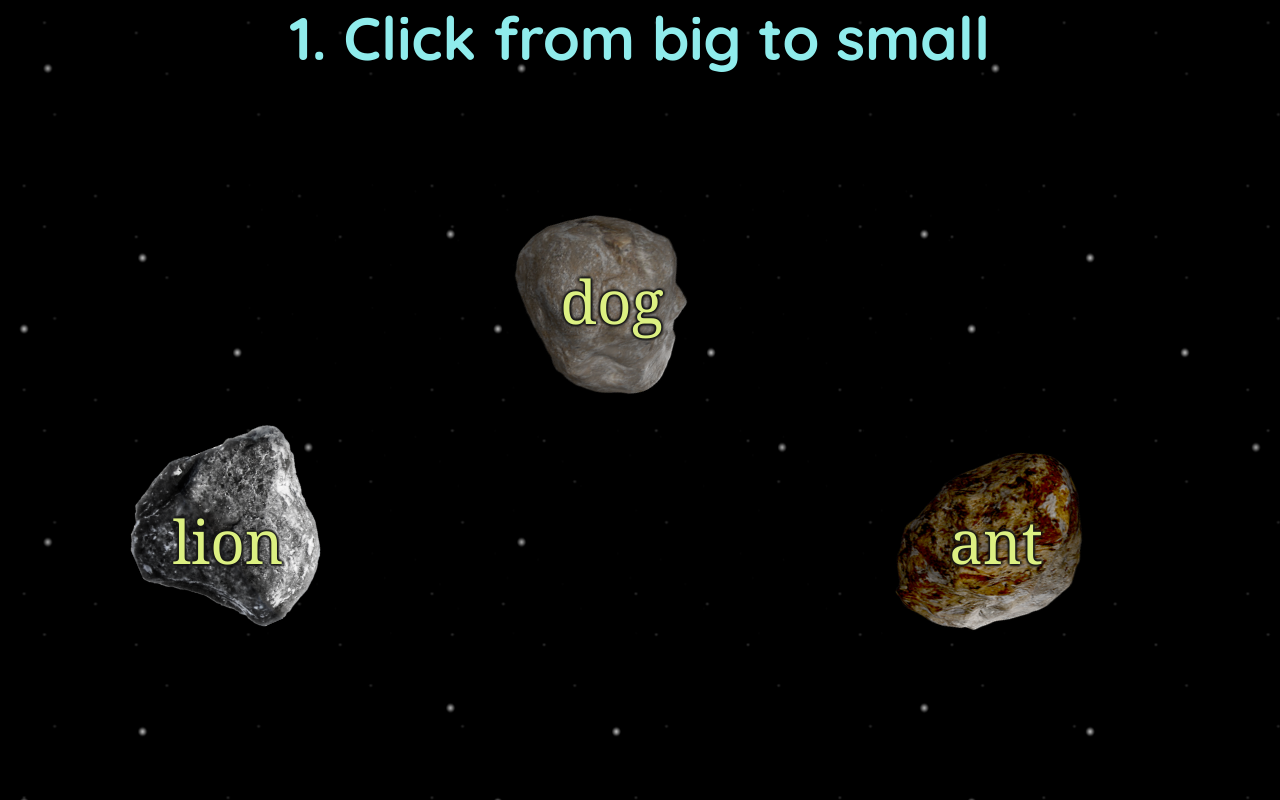
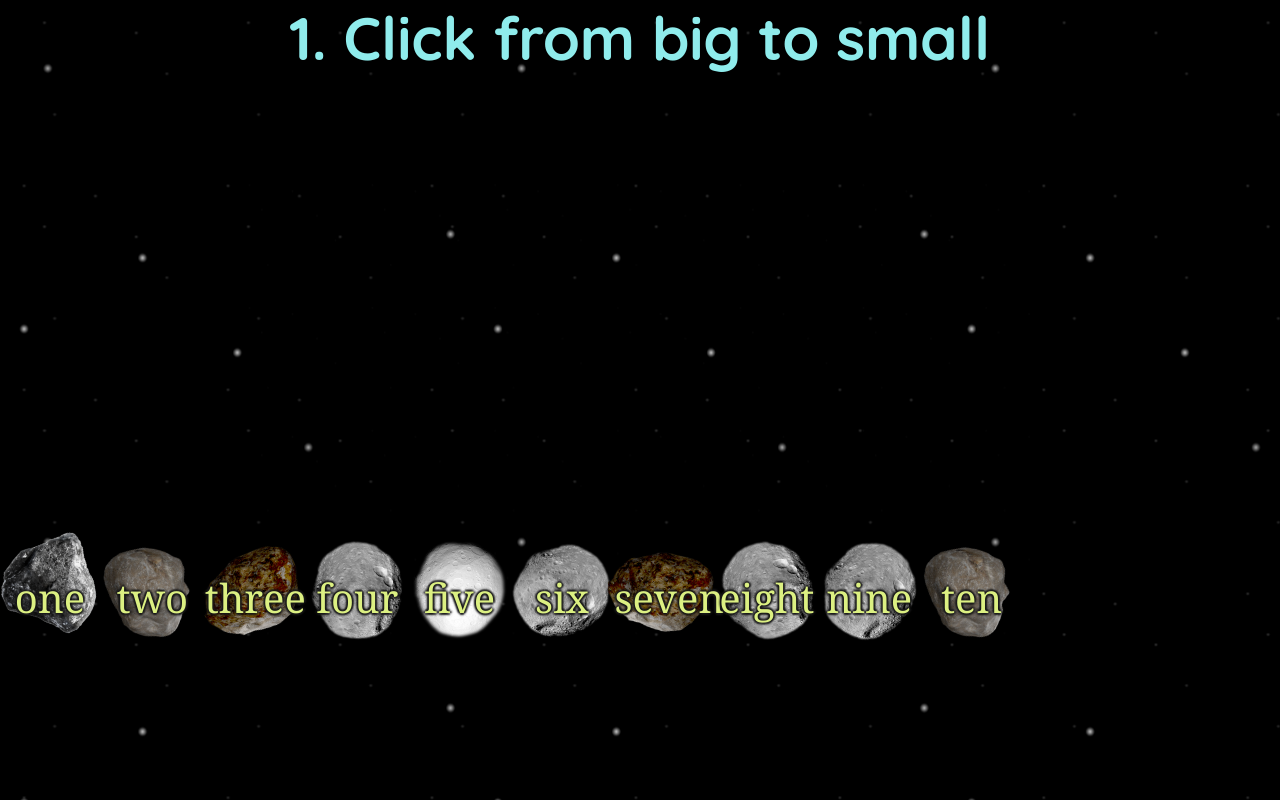
Before and after one commit to ChenPeleg/in-order, an Angular app: page / in a window 1280 px wide. Built offline with nearby package versions, Linux system fonts and the light colour scheme.

Commit message:
strating to experiment with orderning asteroid function

```diff
--- a/src/app/asteroid/asteroid.component.scss
+++ b/src/app/asteroid/asteroid.component.scss
@@ -5,8 +5,8 @@ $spinduration: 35s;
     position: absolute;
     text-align: center;
     display: inline-block;
-    width: 200px;
-    height: 200px;
+    width: 100px;
+    height: 100px;
     z-index: 50;
     text-align: center;
 
@@ -41,7 +41,7 @@ $spinduration: 35s;
     width: 100%;
     height: 100%;
     font-family: Cambria, Cochin, Georgia, Times, 'Times New Roman', serif;
-    font-size: 60px;
+    font-size: 40px;
     text-align: center;
     text-shadow: 2px 0px 2px  rgb(24, 24, 24),  -2px 0px  2px   rgb(24, 24, 24) , 0px -2px  2px  rgb(24, 24, 24),  0px  2px   2px  rgb(24, 24, 24);
     z-index: 52;
--- a/src/app/game/game.component.ts
+++ b/src/app/game/game.component.ts
@@ -17,18 +17,39 @@ export class GameComponent implements OnInit {
   constructor() {
     this.questionNumber = 1;
     this.nextCorrect = 0;
-    this.asteroids = [
-      { left: 10, bottom: 20, text: data.questions[1].answers[0], index: 0, destroy: false },
-      { left: 40, bottom: 50, text: data.questions[1].answers[1], index: 1, destroy: false },
-      { left: 70, bottom: 20, text: data.questions[1].answers[2], index: 2, destroy: false }];
   }
   ngOnInit(): void {
     console.log(data.questions[1].text)
-    this.currenQuestionText = data.questions[1].text
+    this.currenQuestionText = data.questions[1].text;
+    this.asteroids = this.setAstroidData()
+
+
   }
   asteroidClickHandler(clickData: { index: number }): void {
     if (clickData.index === this.nextCorrect) { this.correctHandler(clickData.index) } else { this.wrongHandler(clickData.index) }
 
+  }
+  setAstroidData(): Array<Asteroid> {
+    const namesArr: Array<string> = ['one', 'two', "three", "four", "five", "six", "seven", "eight", "nine", "ten"]
+
+    const steps: number = 10;
+    const centerX = 50;
+    const centerY = 50;
+    const radius = 35;
+    let xValues: Array<number> = []
+    let yValues: Array<number> = []
+    for (var i: number = 0; i < steps; i++) {
+      xValues[i] = (centerX + radius * Math.cos(2 * Math.PI * i / steps));
+      yValues[i] = (centerY + radius * Math.sin(2 * Math.PI * i / steps));
+    }
+    const arr1: Array<Asteroid> = namesArr.map(n => { return { left: namesArr.indexOf(n) * 8, bottom: 20, text: n, index: namesArr.indexOf(n), destroy: false } })
+
+    let arr = [...arr1];
+    //  [
+    //   { left: 10, bottom: 20, text: data.questions[1].answers[0], index: 0, destroy: false },
+    //   { left: 40, bottom: 50, text: data.questions[1].answers[1], index: 1, destroy: false },
+    //   { left: 70, bottom: 20, text: data.questions[1].answers[2], index: 2, destroy: false }];
+    return arr
   }
   correctHandler(num: number): void {
     this.asteroids[num].destroy = true
```
